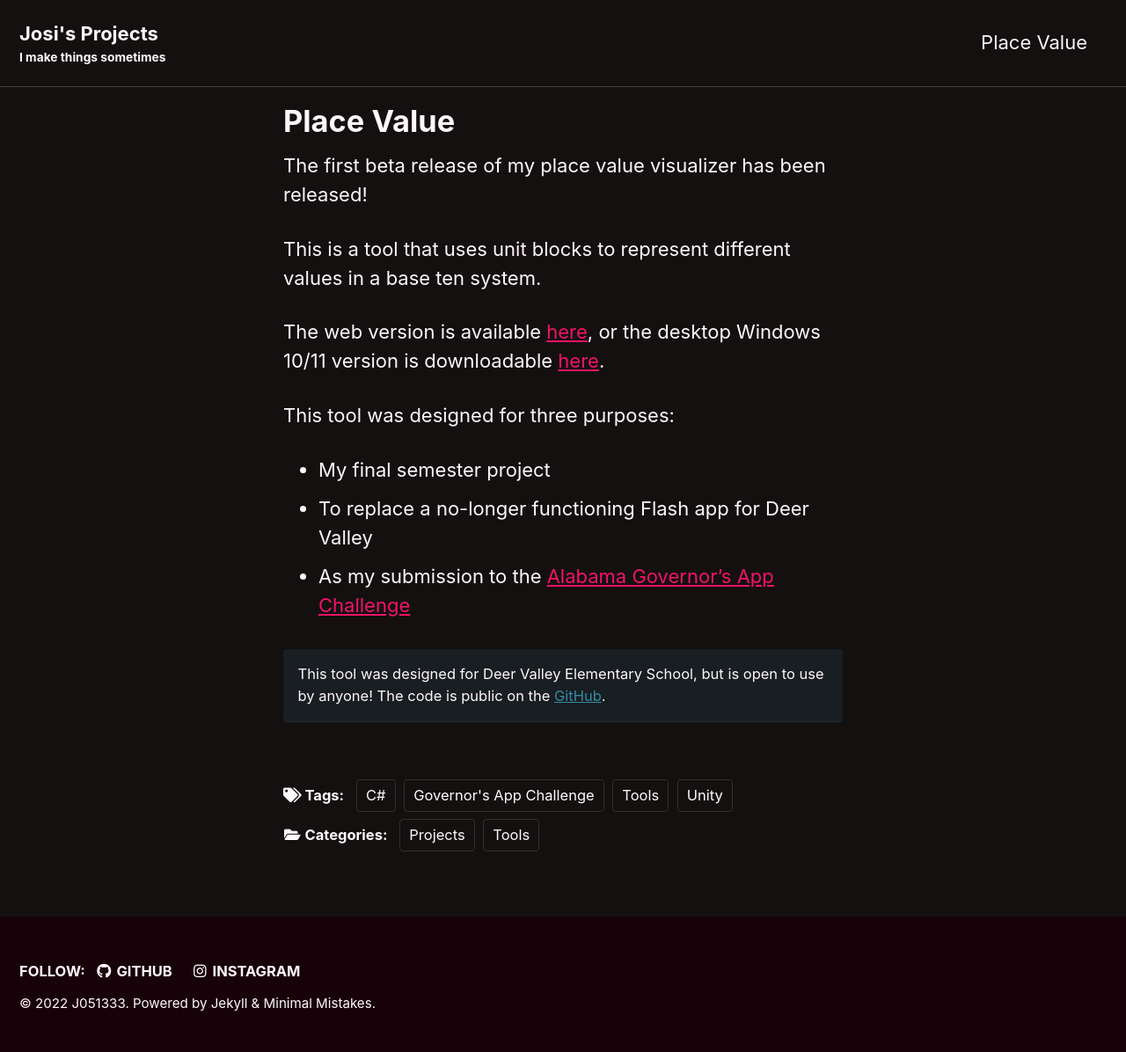
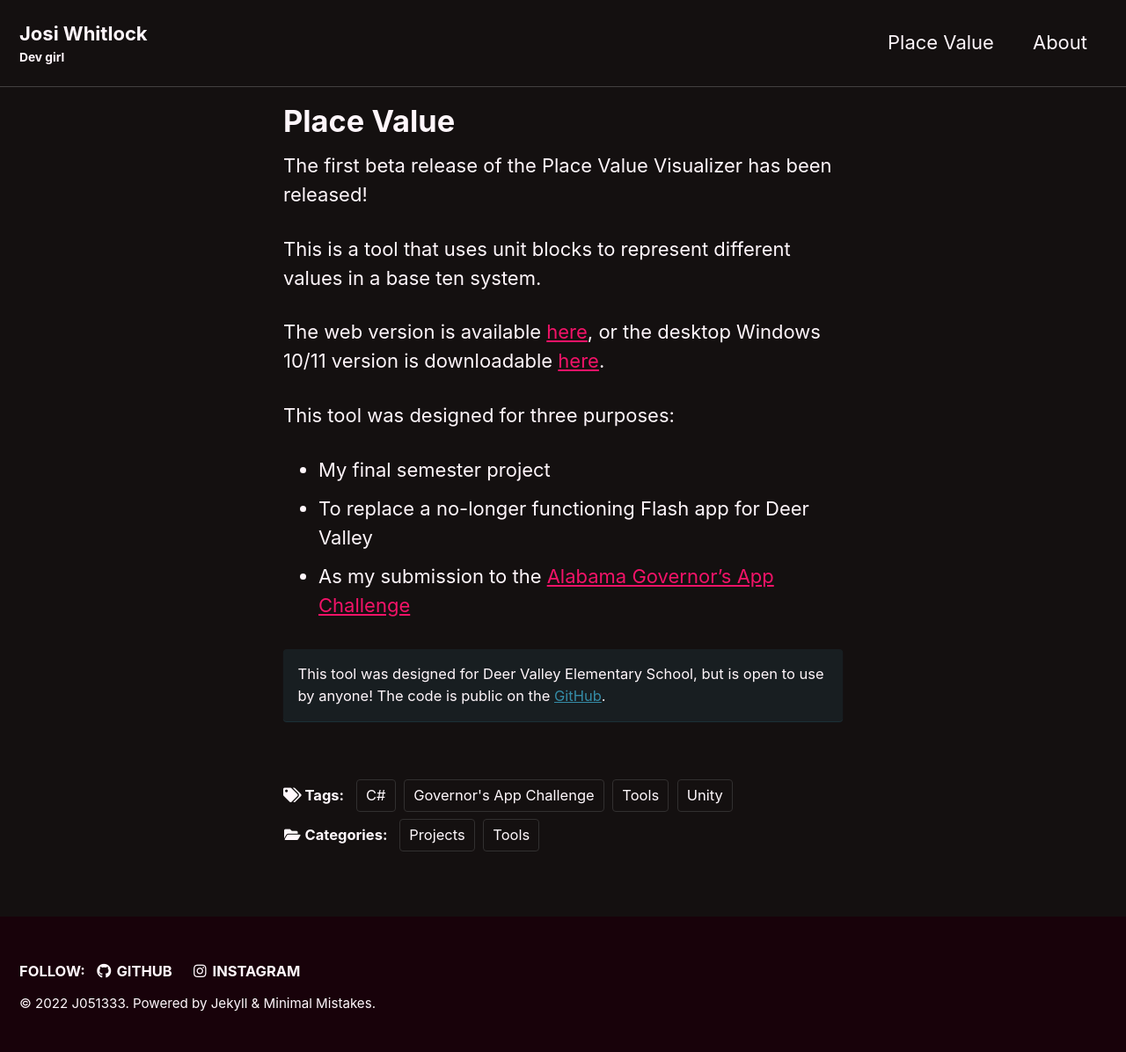
Before and after one commit to J051333/j051333.github.io, a Jekyll site: the page built from _posts/2021-08-12-Place-Value.md, in a window 1280 px wide. Shown: the whole page at 88% size. Built offline with Jekyll 4.4.1, drawn with Linux system fonts in a browser that asks for light colours; cached includes are drawn as plain includes.

Commit message:
Added about me

```diff
--- a/_config.yml
+++ b/_config.yml
@@ -16,9 +16,9 @@
 
 # Site Settings
 locale                   : "en-US"
-title                    : "Josi's Projects"
+title                    : "Josi Whitlock"
 title_separator          : "-"
-subtitle                 : "I make things sometimes" # site tagline that appears below site title in masthead
+subtitle                 : "Dev girl" # site tagline that appears below site title in masthead
 name                     : "J051333"
 description              : "Programmer of things c:"
 url                      : "https://j051333.github.io" # the base hostname & protocol for your site e.g. "https://mmistakes.github.io"
--- a/_data/navigation.yml
+++ b/_data/navigation.yml
@@ -2,8 +2,8 @@
 main:
   - title: "Place Value"
     url: /place-value/
-  # - title: "About"
-  #   url: https://mmistakes.github.io/minimal-mistakes/about/
+  - title: "About"
+    url: /_pages/about/
   # - title: "Sample Posts"
   #   url: /year-archive/
   # - title: "Sample Collections"
--- a/_posts/2021-08-12-Place-Value.md
+++ b/_posts/2021-08-12-Place-Value.md
@@ -13,7 +13,7 @@
   - Governor's App Challenge
 ---
 
-The first beta release of my place value visualizer has been released!
+The first beta release of the Place Value Visualizer has been released!
 
 This is a tool that uses unit blocks to represent different values in a base ten system.
 
```
Also changed, not shown: _pages/about.md (added, +26 -0 lines), _pages/contact.html (added, +20 -0 lines), place-value/pv.html (deleted, +0 -7 lines).
